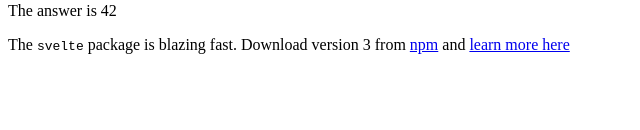
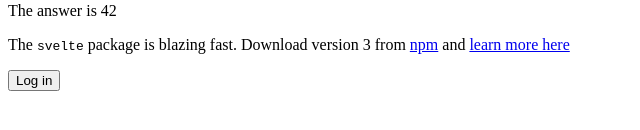
Before and after one commit to gregrossdev/js-svelte, a Svelte app in the folder 00-basics/: page / in a window 1280 px wide. Shown: the part 224-354 px from the top of the page, without its empty margins (0-640 px from the left). Built offline with nearby package versions, Linux system fonts and the light colour scheme.

Commit message:
if block statements

```diff
--- a/00-basics/src/App.svelte
+++ b/00-basics/src/App.svelte
@@ -39,6 +39,12 @@
         website: 'https://svelte.dev'
     };
 
+    let user = { loggedIn: false };
+
+    function toggle() {
+        user.loggedIn = !user.loggedIn;
+    }
+
 </script>
 
 <!--<img {src} alt="{name} dances.">-->
@@ -56,6 +62,18 @@
 <Nested answer={42}/>
 <Info {...pkg}/>
 
+{#if user.loggedIn}
+    <button on:click={toggle}>
+        Log out
+    </button>
+{/if}
+
+{#if !user.loggedIn}
+    <button on:click={toggle}>
+        Log in
+    </button>
+{/if}
+
 <style>
     img {
         width: 100%;
```
